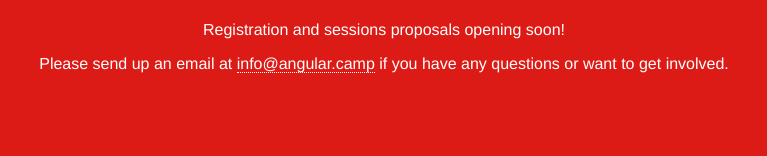
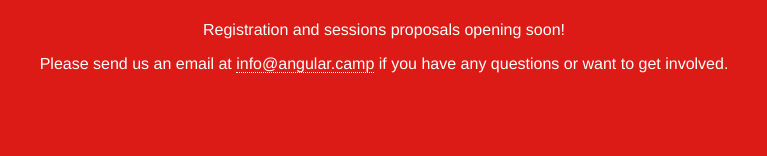
Before and after one commit to Angular-Camp/Angular-Camp, a plain HTML site: page index.html in a window 1280 px wide. Shown: the part 641-797 px from the top of the page, 256-1023 px from the left. Drawn offline with Linux system fonts and the light colour scheme.

Commit message:
correcting typo

```diff
--- a/index.html
+++ b/index.html
@@ -25,7 +25,7 @@
     <p class="date">Sun Jul 17, 2016</p>
     <p class="venue">@ United Nations</p>
     <p class="updates strong">Registration and sessions proposals opening soon!</p>
-    <p class="updates strong">Please send up an email at <a href="mailto:info@angular.camp">info@angular.camp</a> if you have any questions or want to get involved.</p>
+    <p class="updates strong">Please send us an email at <a href="mailto:info@angular.camp">info@angular.camp</a> if you have any questions or want to get involved.</p>
   </div>
 
   <div id="updated">Last updated on Apr 15, 2016</div>
```
